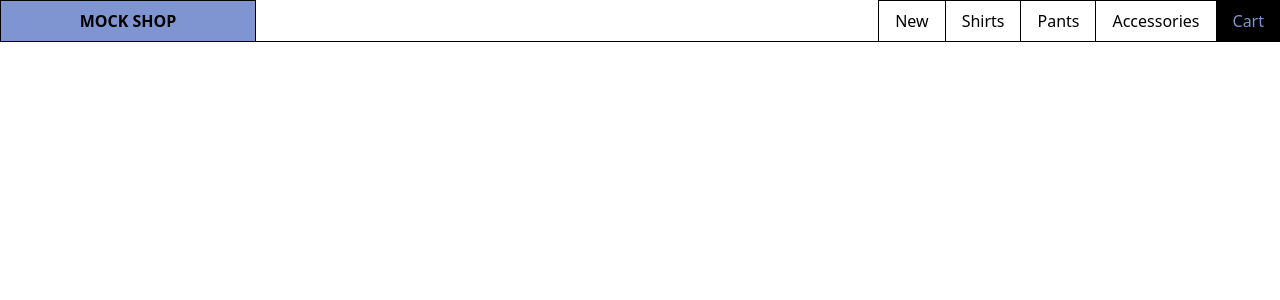
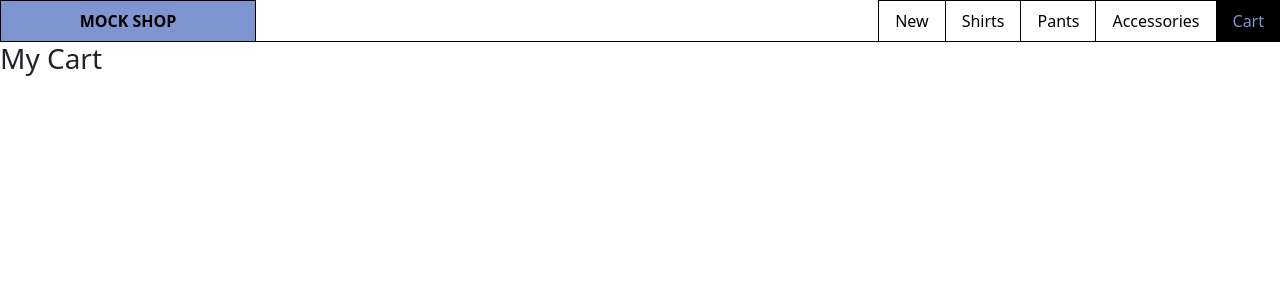
Before and after one commit to Jaredsimonelli/mock-online-shop-react, a React (Create React App) app: page /cart in a window 1280 px wide. Shown: the top 300 px of the page. Built offline with nearby package versions, Linux system fonts and the light colour scheme.

Commit message:
start of cart component

```diff
--- a/src/App.js
+++ b/src/App.js
@@ -6,6 +6,7 @@ import Nav from "./components/Nav";
 import Home from "./components/Home";
 import Grid from "./components/Grid";
 import Item from "./components/Item";
+import Cart from "./components/Cart";
 
 import {
   getAllItems,
@@ -85,6 +86,15 @@ function App() {
             </>
           )}
         />
+        <Route
+          exact
+          path="/cart"
+          render={(props) => (
+            <>
+              <Cart />
+            </>
+          )}
+        />
       </div>
     </Router>
   );
--- /dev/null
+++ b/src/components/Cart.js
@@ -0,0 +1,11 @@
+import React from "react";
+
+function Cart() {
+  return (
+    <div>
+      <h3>My Cart</h3>
+    </div>
+  );
+}
+
+export default Cart;
```
